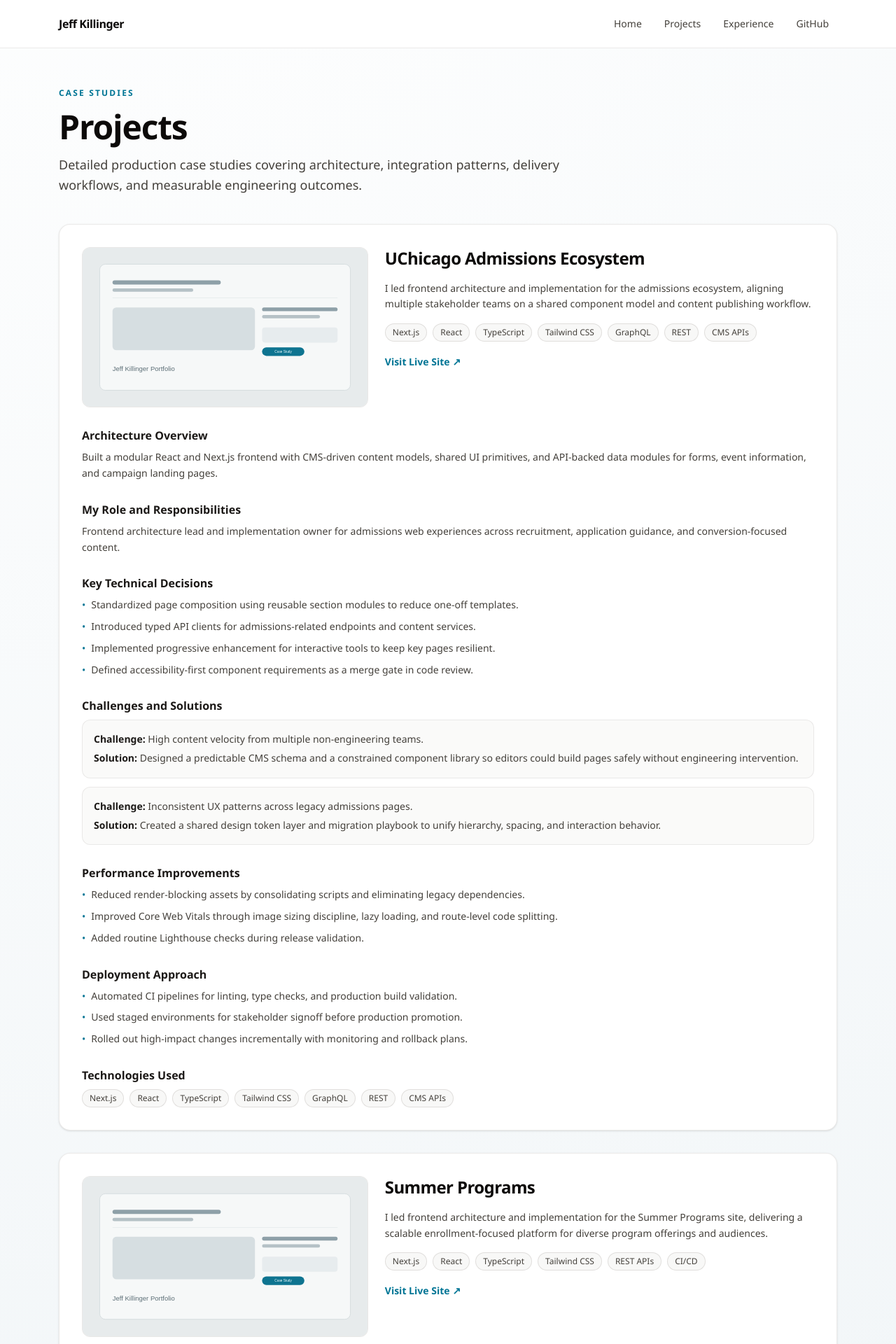
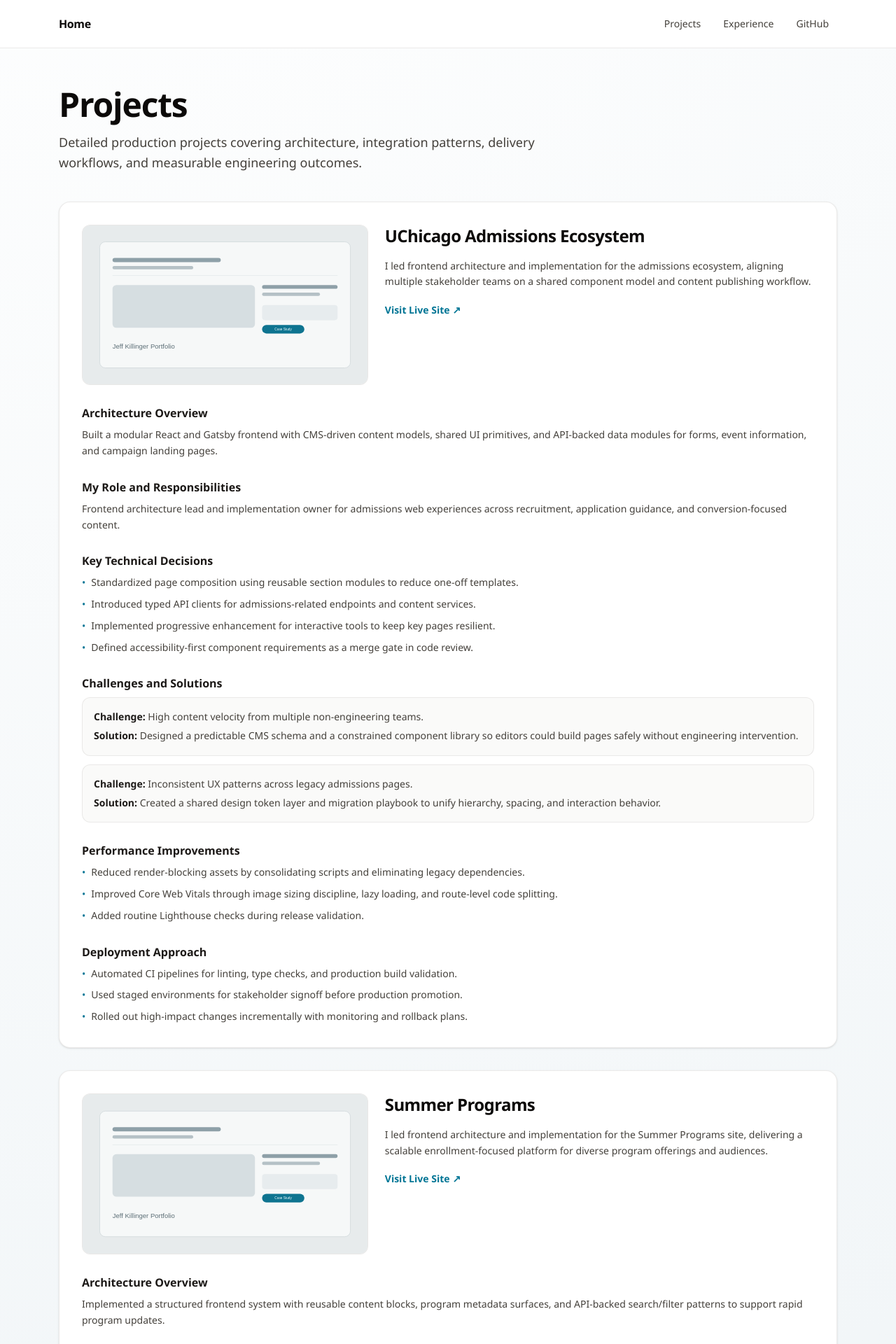
Before and after one commit to jeffkillinger/jefftopia, a Next.js app: page /projects in a window 1280 px wide. Shown: the top 1920 px of the page at 70% size. Built offline with nearby package versions, Linux system fonts and the light colour scheme.

Commit message:
reduce repetition

```diff
--- a/app/components/case-study-layout.tsx
+++ b/app/components/case-study-layout.tsx
@@ -1,5 +1,4 @@
 import Image from "next/image";
-import { Tag } from "@/app/components/tag";
 import type { CaseStudy } from "@/src/data/case-studies";
 
 type CaseStudyLayoutProps = {
@@ -25,11 +24,6 @@
             {study.title}
           </h2>
           <p className="text-sm leading-relaxed text-stone-700 dark:text-stone-300">{study.summary}</p>
-          <div className="flex flex-wrap gap-2">
-            {study.technologies.map((technology) => (
-              <Tag key={`${study.slug}-${technology}`} label={technology} />
-            ))}
-          </div>
           <a
             href={study.liveUrl}
             target="_blank"
@@ -113,15 +107,6 @@
           ))}
         </ul>
       </section>
-
-      <section className="space-y-2">
-        <h3 className="text-base font-semibold text-stone-900 dark:text-stone-100">Technologies Used</h3>
-        <div className="flex flex-wrap gap-2">
-          {study.technologies.map((technology) => (
-            <Tag key={`${study.slug}-stack-${technology}`} label={technology} />
-          ))}
-        </div>
-      </section>
     </article>
   );
 }
--- a/app/components/site-layout.tsx
+++ b/app/components/site-layout.tsx
@@ -5,7 +5,6 @@
 };
 
 const navItems = [
-  { href: "/", label: "Home" },
   { href: "/projects", label: "Projects" },
   { href: "/experience", label: "Experience" },
 ];
@@ -16,7 +15,7 @@
       <header className="sticky top-0 z-20 border-b border-stone-200/80 bg-white/90 backdrop-blur dark:border-stone-800 dark:bg-stone-950/90">
         <div className="mx-auto flex w-full max-w-6xl items-center justify-between px-5 py-4">
           <Link href="/" className="text-base font-semibold tracking-tight text-stone-950 dark:text-stone-100">
-            Jeff Killinger
+            Home
           </Link>
           <nav aria-label="Primary" className="flex items-center gap-1 text-sm md:gap-2">
             {navItems.map((item) => (
--- a/app/experience/page.tsx
+++ b/app/experience/page.tsx
@@ -9,7 +9,7 @@
 };
 
 const highlights = [
-  "Built and maintained React/Next.js applications for high-traffic academic and admissions platforms.",
+  "Built and maintained React/Gatsby applications for high-traffic academic and admissions platforms.",
   "Integrated GraphQL and REST services to power dynamic content, forms, and data-driven UX.",
   "Designed frontend architecture patterns and reusable component systems across multiple sites.",
   "Collaborated with CMS teams to align content modeling with engineering constraints.",
@@ -19,12 +19,11 @@
   "Contributed to system design decisions balancing editorial flexibility, scalability, and maintainability.",
 ];
 
-const skills = ["React", "Next.js", "TypeScript", "GraphQL", "REST", "CI/CD", "CMS", "Accessibility"];
+const skills = ["React", "Gatsby", "GraphQL", "REST", "Contentful", "Netlify", "CI/CD", "CMS", "Accessibility"];
 
 export default function ExperiencePage() {
   return (
     <PageLayout
-      eyebrow="Professional Experience"
       title="Experience"
       description="Production-focused engineering work with long-term ownership, architecture responsibility, and collaborative delivery."
     >
--- a/app/page.tsx
+++ b/app/page.tsx
@@ -73,9 +73,6 @@
     <div className="space-y-20 py-12 md:py-16">
       <section className="fade-in grid items-center gap-8 md:grid-cols-[minmax(0,1.15fr)_minmax(280px,0.85fr)] md:gap-10">
         <div className="space-y-6">
-          <p className="text-xs font-semibold uppercase tracking-[0.18em] text-cyan-700 dark:text-cyan-300">
-            Software Engineering Portfolio
-          </p>
           <h1 className="text-4xl font-semibold tracking-tight text-stone-950 md:text-6xl dark:text-stone-100">
             Jeff Killinger
           </h1>
--- a/app/projects/page.tsx
+++ b/app/projects/page.tsx
@@ -6,15 +6,14 @@
 export const metadata: Metadata = {
   title: "Projects",
   description:
-    "Case studies from University of Chicago web platforms, including architecture decisions, API integration, performance work, and deployment strategy.",
+    "Projects from University of Chicago web platforms, including architecture decisions, API integration, performance work, and deployment strategy.",
 };
 
 export default function ProjectsPage() {
   return (
     <PageLayout
-      eyebrow="Case Studies"
       title="Projects"
-      description="Detailed production case studies covering architecture, integration patterns, delivery workflows, and measurable engineering outcomes."
+      description="Detailed production projects covering architecture, integration patterns, delivery workflows, and measurable engineering outcomes."
     >
       <div className="space-y-8">
         {caseStudies.map((study) => (
--- a/src/data/case-studies.ts
+++ b/src/data/case-studies.ts
@@ -25,7 +25,7 @@
     role:
       "Frontend architecture lead and implementation owner for admissions web experiences across recruitment, application guidance, and conversion-focused content.",
     architectureOverview:
-      "Built a modular React and Next.js frontend with CMS-driven content models, shared UI primitives, and API-backed data modules for forms, event information, and campaign landing pages.",
+      "Built a modular React and Gatsby frontend with CMS-driven content models, shared UI primitives, and API-backed data modules for forms, event information, and campaign landing pages.",
     technicalDecisions: [
       "Standardized page composition using reusable section modules to reduce one-off templates.",
       "Introduced typed API clients for admissions-related endpoints and content services.",
@@ -54,7 +54,7 @@
       "Used staged environments for stakeholder signoff before production promotion.",
       "Rolled out high-impact changes incrementally with monitoring and rollback plans.",
     ],
-    technologies: ["Next.js", "React", "TypeScript", "Tailwind CSS", "GraphQL", "REST", "CMS APIs"],
+    technologies: ["Gatsby", "React", "TypeScript", "Tailwind CSS", "GraphQL", "REST", "CMS APIs"],
   },
   {
     slug: "uchicago-summer-programs",
@@ -94,7 +94,7 @@
       "Integrated quality gates for linting, testing, and bundle validation.",
       "Used release coordination with content and program teams to minimize launch risk.",
     ],
-    technologies: ["Next.js", "React", "TypeScript", "Tailwind CSS", "REST APIs", "CI/CD"],
+    technologies: ["Gatsby", "React", "TypeScript", "Tailwind CSS", "REST APIs", "CI/CD"],
   },
   {
     slug: "uchicago-financial-aid",
@@ -174,6 +174,6 @@
       "Deployed through controlled promotion gates with rollback support.",
       "Tracked runtime metrics and error logs as part of post-release validation.",
     ],
-    technologies: ["Next.js", "React", "TypeScript", "GraphQL", "REST", "CI/CD", "Cloud Hosting"],
+    technologies: ["Gatsby", "React", "TypeScript", "GraphQL", "REST", "CI/CD", "Cloud Hosting"],
   },
 ];
```
